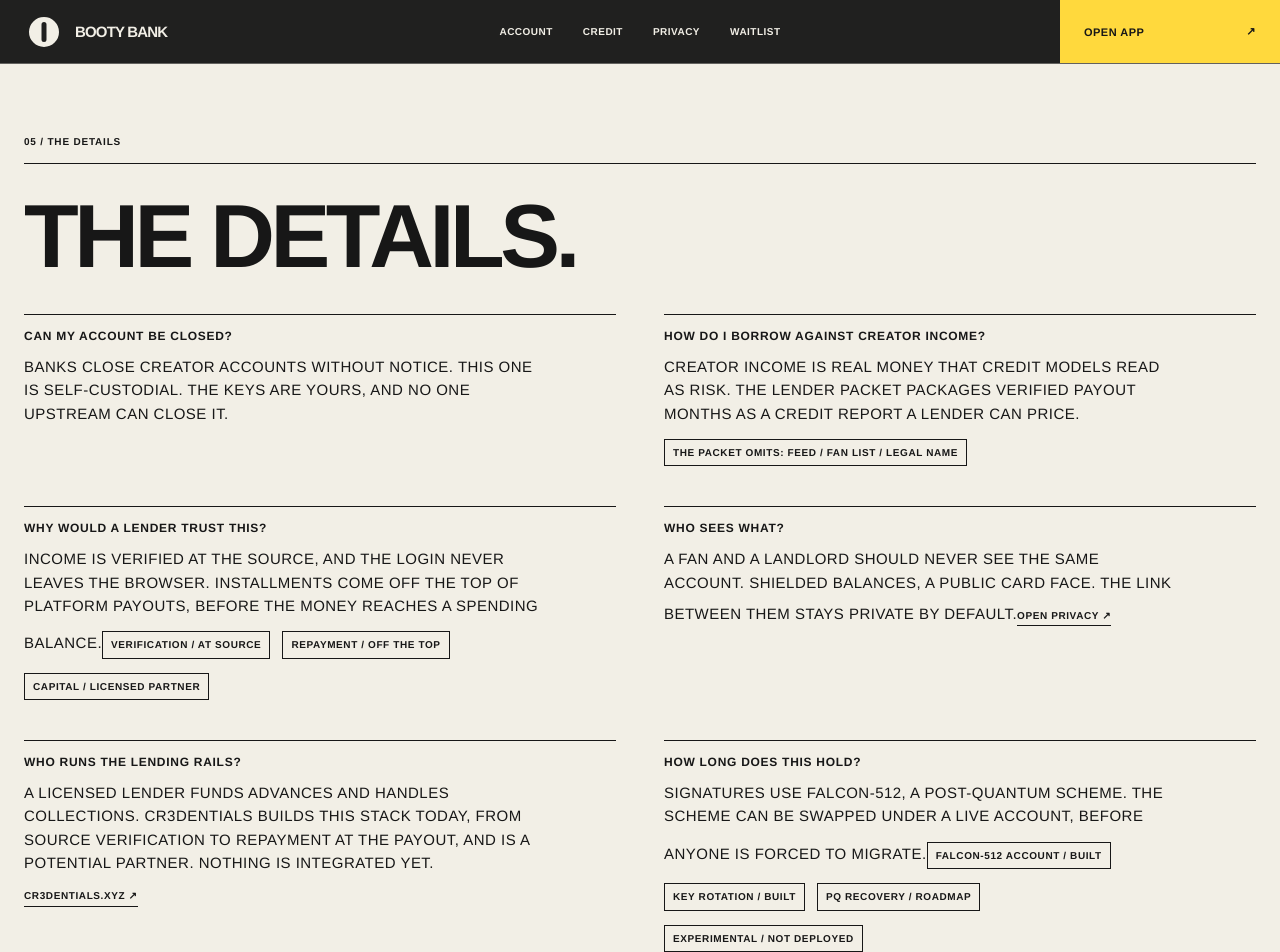
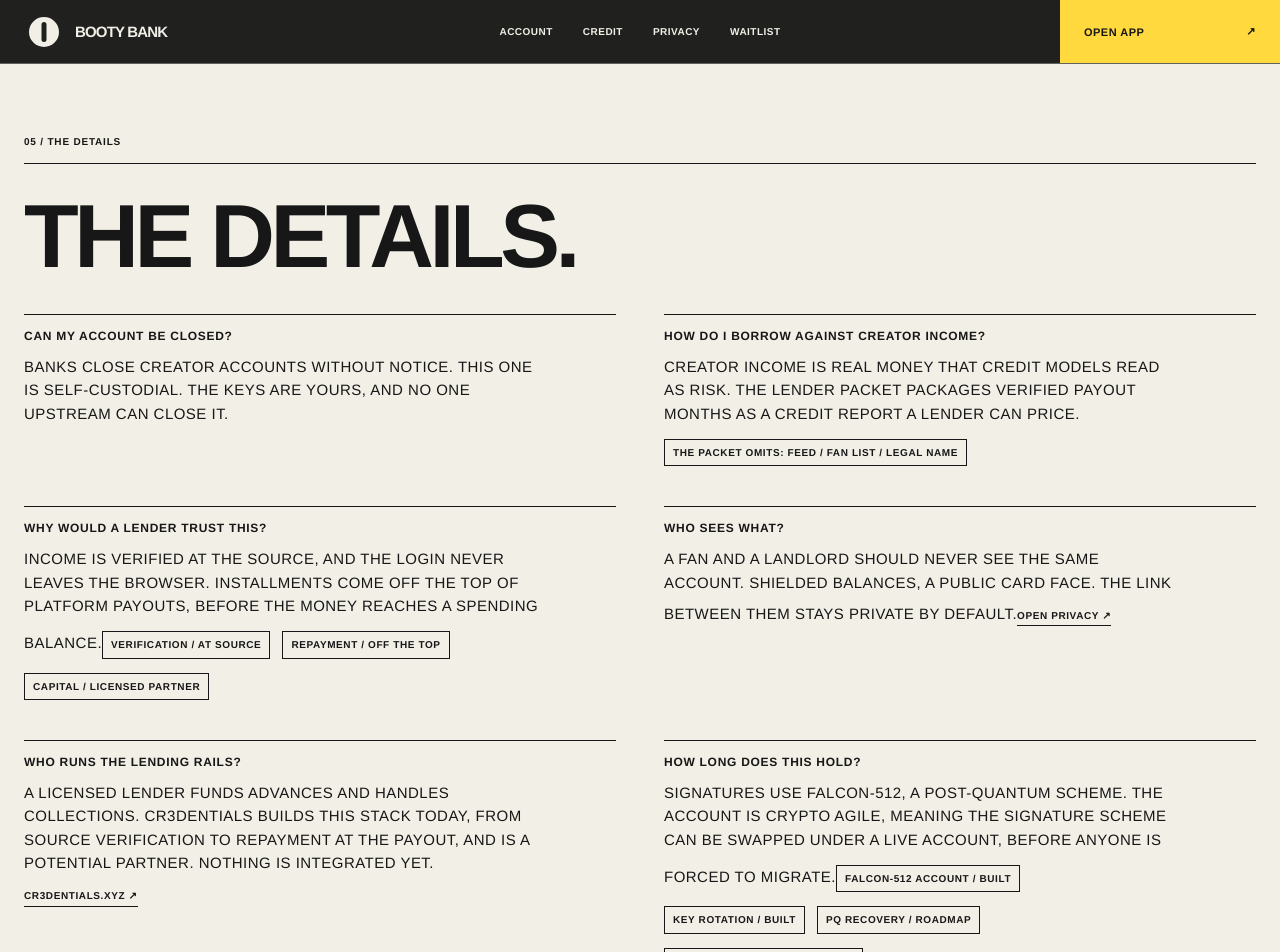
Before and after one commit to odinfree/booty-bank, a Next.js app in the folder web/: page /details in a window 1280 px wide. Shown: the top 952 px of the page. Built offline with nearby package versions, Linux system fonts and the light colour scheme; no server answers.

Commit message:
Say stays yours on the landing and crypto agile in the details

```diff
--- a/web/src/app/details/page.tsx
+++ b/web/src/app/details/page.tsx
@@ -63,8 +63,9 @@ export default function DetailsPage() {
           <div id="durability">
             <dt>HOW LONG DOES THIS HOLD?</dt>
             <dd>
-              Signatures use Falcon-512, a post-quantum scheme. The scheme can be swapped under
-              a live account, before anyone is forced to migrate.
+              Signatures use Falcon-512, a post-quantum scheme. The account is crypto agile,
+              meaning the signature scheme can be swapped under a live account, before anyone is
+              forced to migrate.
               <span className="case-label">FALCON-512 ACCOUNT / BUILT</span>
               <span className="case-label">KEY ROTATION / BUILT</span>
               <span className="case-label">PQ RECOVERY / ROADMAP</span>
--- a/web/src/app/page.tsx
+++ b/web/src/app/page.tsx
@@ -39,7 +39,7 @@ export default function Home() {
             </a>
           </li>
         </ol>
-        <div className="pq-declaration-foot"><p>DURABILITY /<br />POST-QUANTUM.</p><a href="/details/">DETAILS <span>↗</span></a></div>
+        <div className="pq-declaration-foot"><p>STAYS YOURS /<br />POST-QUANTUM.</p><a href="/details/">DETAILS <span>↗</span></a></div>
       </section>
 
       <section className="file-cabinet" aria-label="Booty Bank product files">
```
Also changed, not shown: 1 other file (tests, documents, lock files or other folders).
